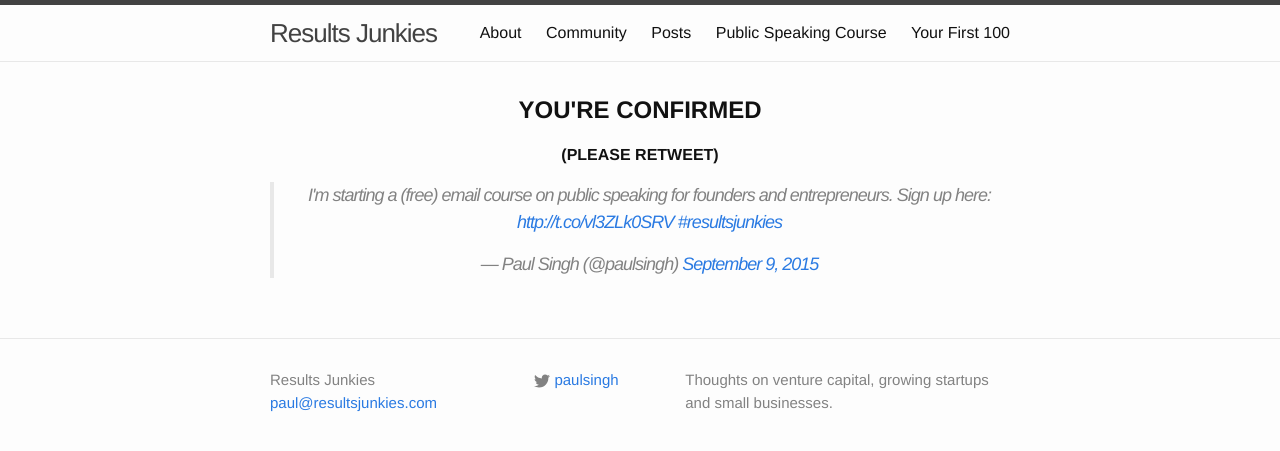
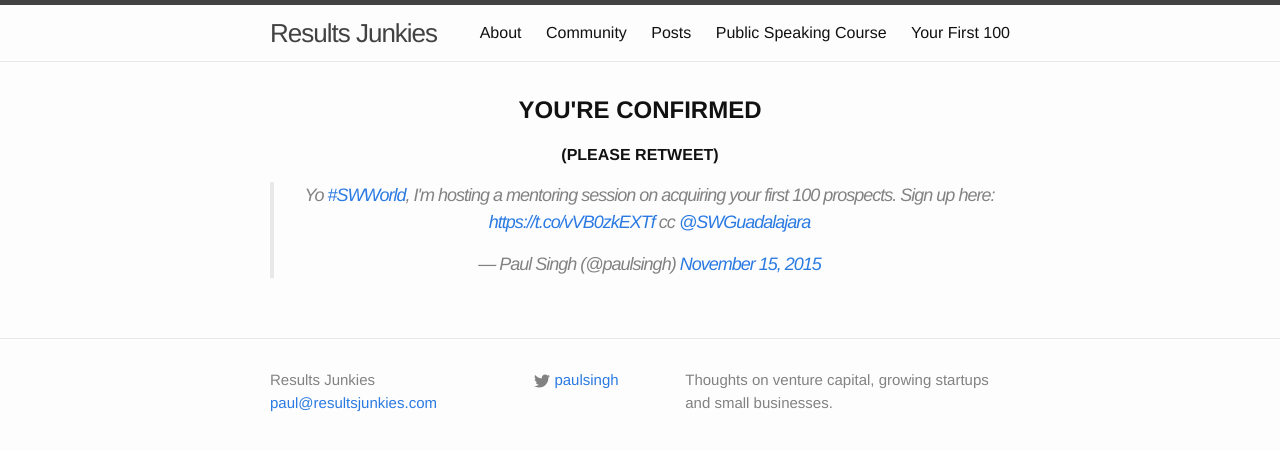
Before and after one commit to paulsingh/paulsingh.github.io, a Jekyll site: the page built from your-first-100-welcome.md, in a window 1280 px wide. Shown: the top 451 px of the page. Built offline with Jekyll 4.4.1, drawn with Linux system fonts in a browser that asks for light colours; comment, search, counter and statistics services are not loaded.

Commit message:
Adding the new tweet.

```diff
--- a/your-first-100-welcome.md
+++ b/your-first-100-welcome.md
@@ -7,4 +7,5 @@
 
 <p align="center"><strong>(PLEASE RETWEET)</strong></p>
 
-<blockquote align="center" class="twitter-tweet" lang="en"><p lang="en" dir="ltr">I&#39;m starting a (free) email course on public speaking for founders and entrepreneurs. Sign up here: <a href="http://t.co/vl3ZLk0SRV">http://t.co/vl3ZLk0SRV</a> <a href="https://twitter.com/hashtag/resultsjunkies?src=hash">#resultsjunkies</a></p>&mdash; Paul Singh (@paulsingh) <a href="https://twitter.com/paulsingh/status/641636215238848512">September 9, 2015</a></blockquote> <script async src="//platform.twitter.com/widgets.js" charset="utf-8"></script>
+<blockquote align="center" class="twitter-tweet" lang="en"><p lang="en" dir="ltr">Yo <a href="https://twitter.com/hashtag/SWWorld?src=hash">#SWWorld</a>, I&#39;m hosting a mentoring session on acquiring your first 100 prospects. Sign up here: <a href="https://t.co/vVB0zkEXTf">https://t.co/vVB0zkEXTf</a> cc <a href="https://twitter.com/SWGuadalajara">@SWGuadalajara</a></p>&mdash; Paul Singh (@paulsingh) <a href="https://twitter.com/paulsingh/status/665689227263258624">November 15, 2015</a></blockquote>
+<script async src="//platform.twitter.com/widgets.js" charset="utf-8"></script>
```
